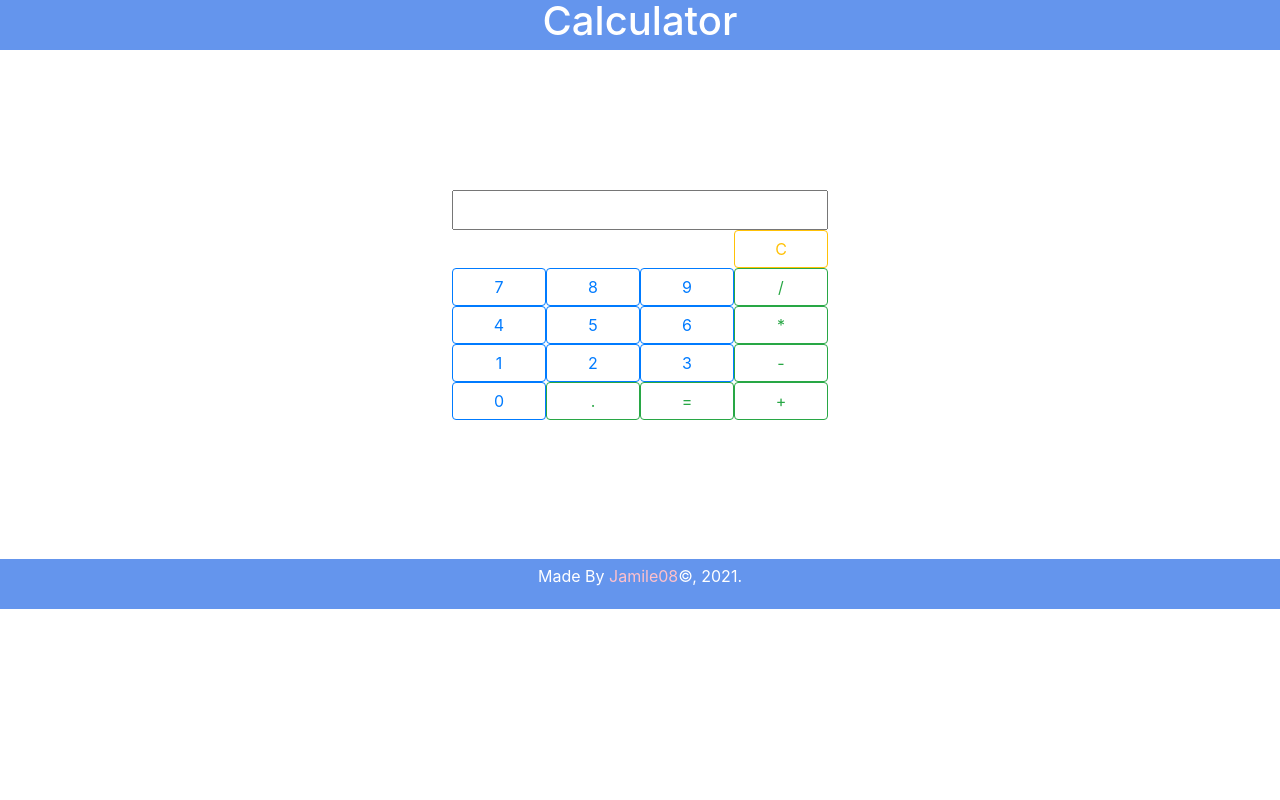
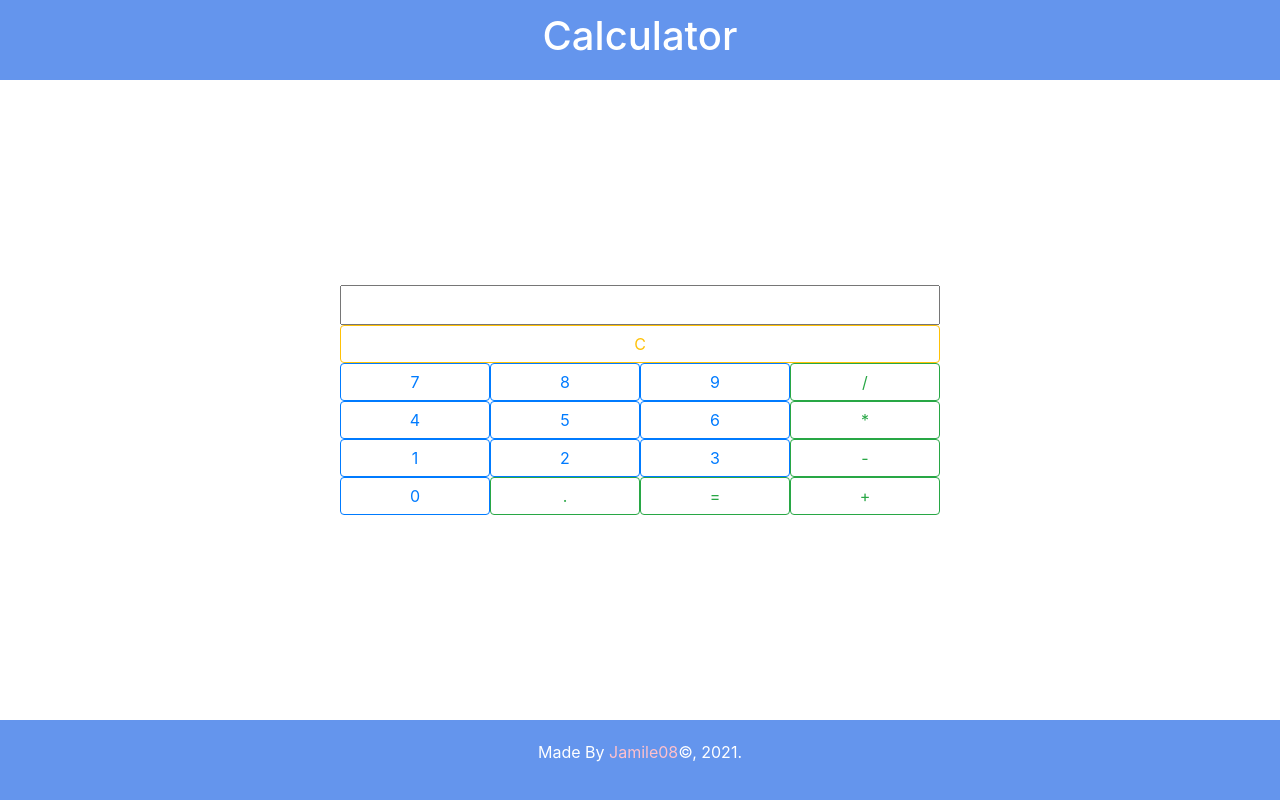
Before and after one commit to jamile08/calculatorjs, a plain HTML site: page index.html in a window 1280 px wide. Drawn offline with nearby package versions, Linux system fonts and the light colour scheme.

Commit message:
inserir numero no display

```diff
--- a/index.html
+++ b/index.html
@@ -17,10 +17,10 @@
     <main>
       <div class="container areaCalculadora">
         <div class="row">
-          <input id="inputDisplayResultado" type="text" value="" />
+          <input id="inputDisplayResultado" type="text" value="" readonly />
         </div>
-        <div class="row justify-content-end">
-          <div class="col-3">
+        <div class="row">
+          <div class="col-12">
             <button
               id="btnLimpar"
               type="button"
--- a/scripts/main.js
+++ b/scripts/main.js
@@ -22,7 +22,11 @@ function atribuirEventos() {
 
 // Inserir um número no display da calculadora
 function inserirNumero() {
-  if (isNaN(inputResultado.nodeValue)) {
-    inputResultado = EventTarget
+  if (!isNaN(inputResultado.value)) {
+    if (inputResultado.value == 0) {
+      inputResultado.value = event.target.innerText
+    } else {
+      inputResultado.value += event.target.innerText
+    }
   }
 }
--- a/style.css
+++ b/style.css
@@ -16,14 +16,14 @@ body {
   flex-flow: column;
   align-items: center;
   justify-content: space-between;
-  height: 609px;
+  height: 100vh;
   width: 100%;
 }
 
 header {
   display: flex;
   width: 100%;
-  height: 50px;
+  height: 80px;
   color: white;
   background-color: cornflowerblue;
   justify-content: center;
@@ -31,13 +31,13 @@ header {
 }
 
 main {
-  justify-content: center;
+  width: 80%;
 }
 
 footer {
   display: flex;
   width: 100%;
-  height: 50px;
+  height: 80px;
   color: white;
   background-color: cornflowerblue;
   justify-content: center;
```
